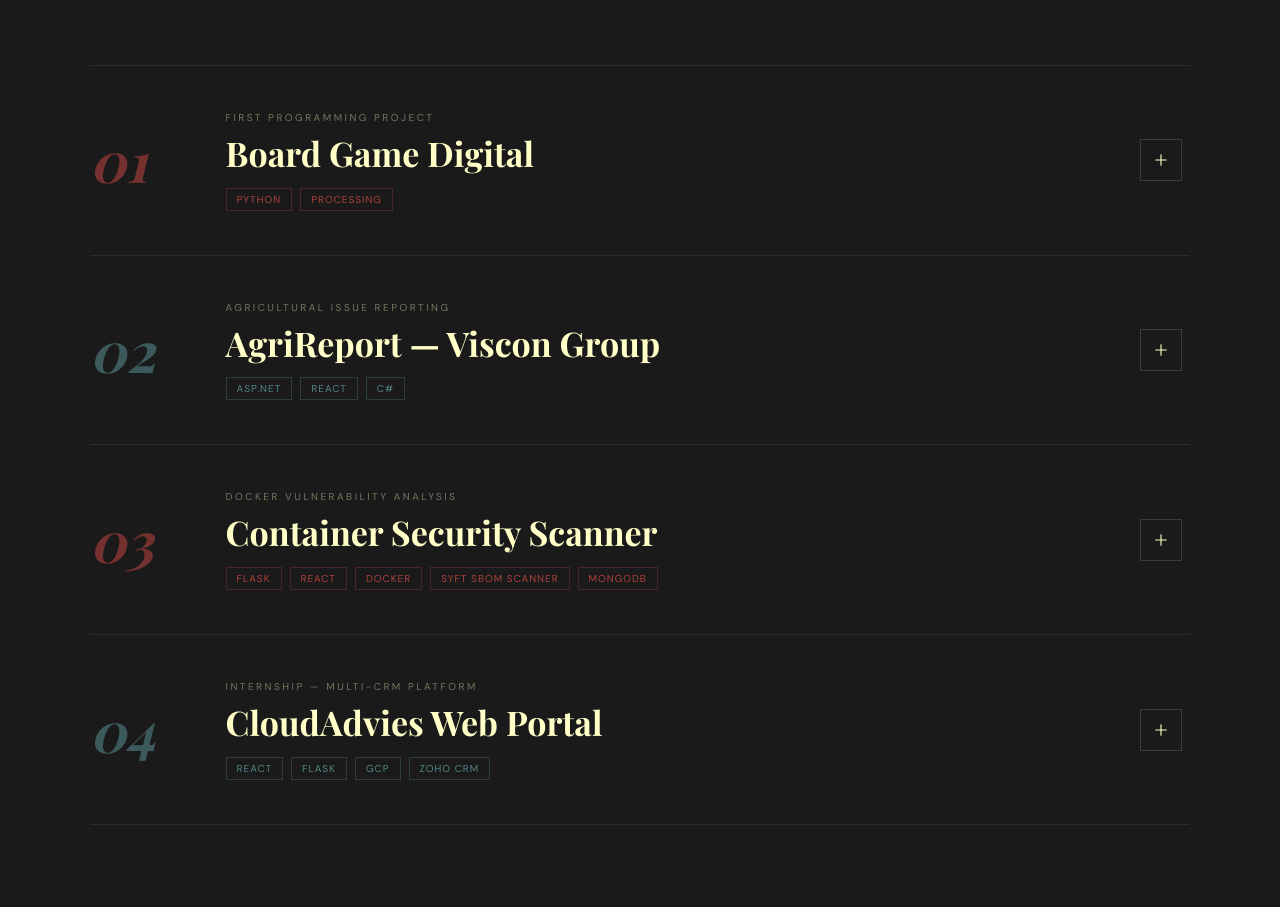
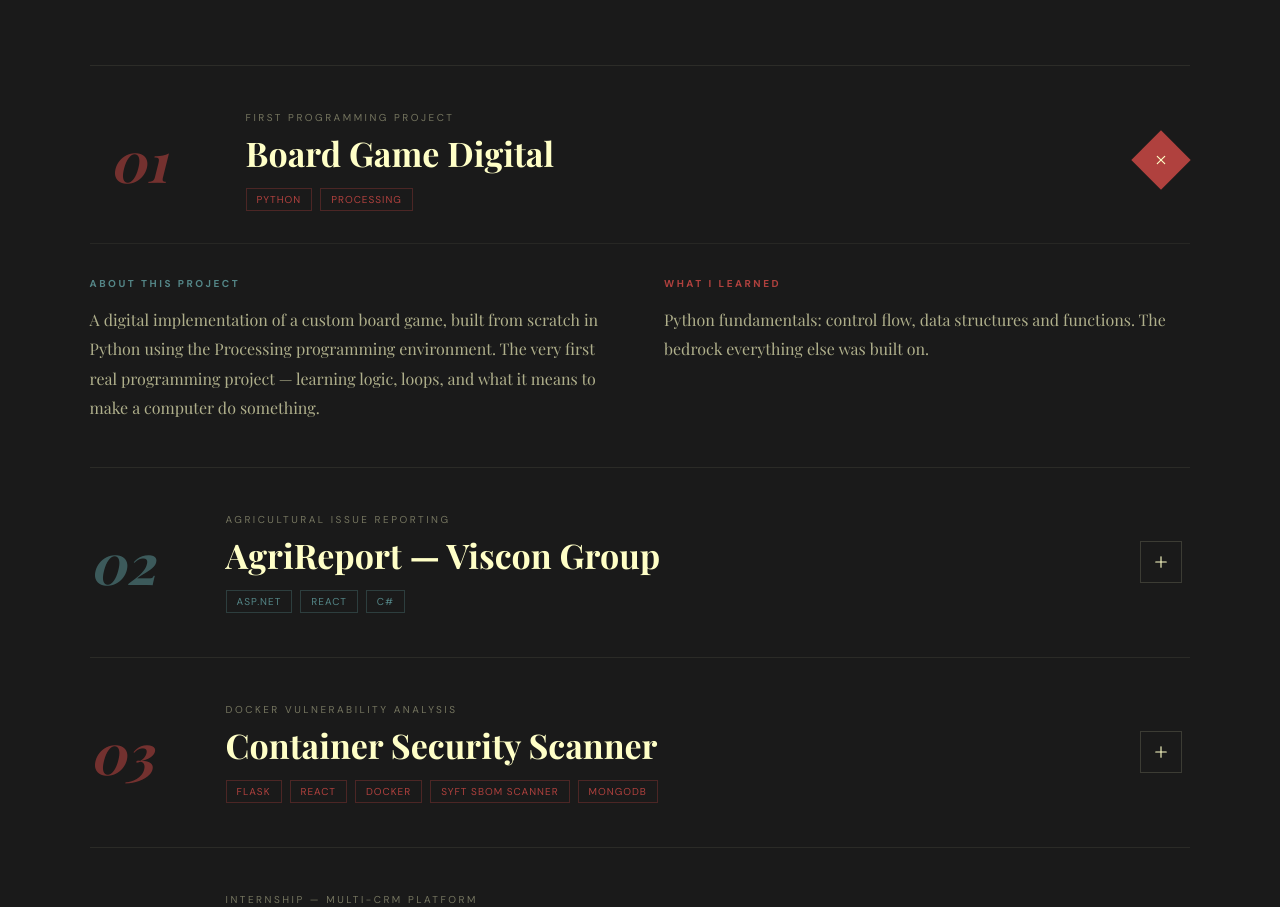
Before and after one commit to kieran20022/resume-website, a Next.js app in the folder resume/: page / in a window 1280 px wide. Shown: the part 3583-4490 px from the top of the page. Built offline with nearby package versions, Linux system fonts and the light colour scheme; a web font is replaced by a local one.

Commit message:
Cursor for projects

```diff
--- a/resume/src/app/globals.css
+++ b/resume/src/app/globals.css
@@ -67,6 +67,11 @@
   to   { opacity: 1; transform: translateY(0); }
 }
 
+@keyframes rippleOut {
+  from { transform: scale(0); opacity: 0.45; }
+  to   { transform: scale(6); opacity: 0; }
+}
+
 .reveal {
   opacity: 0;
   transform: translateY(34px);
--- a/resume/src/app/page.tsx
+++ b/resume/src/app/page.tsx
@@ -1,6 +1,6 @@
 "use client";
 
-import { useEffect, useState } from "react";
+import { useEffect, useRef, useState } from "react";
 import { motion } from "motion/react";
 import {
   ArrowRight,
@@ -105,6 +105,14 @@
 export default function Home() {
   const [scrolled, setScrolled] = useState(false);
   const [activeProject, setActiveProject] = useState<number | null>(null);
+  const [cursorVisible, setCursorVisible] = useState(false);
+  const [cursorX, setCursorX] = useState(0);
+  const [cursorY, setCursorY] = useState(0);
+  const [cursorClicking, setCursorClicking] = useState(false);
+  const [cursorFading, setCursorFading] = useState(false);
+  const [projectRipple, setProjectRipple] = useState(false);
+  const firstProjectRef = useRef<HTMLDivElement>(null);
+  const projectsTriggered = useRef(false);
 
   useEffect(() => {
     const onScroll = () => setScrolled(window.scrollY > 60);
@@ -123,6 +131,43 @@
     );
     els.forEach((el) => io.observe(el));
     return () => io.disconnect();
+  }, []);
+
+  useEffect(() => {
+    const section = document.getElementById("projects");
+    if (!section) return;
+    const timeouts: ReturnType<typeof setTimeout>[] = [];
+
+    const io = new IntersectionObserver(
+      ([entry]) => {
+        if (entry.isIntersecting && !projectsTriggered.current) {
+          projectsTriggered.current = true;
+          const t0 = setTimeout(() => {
+            if (!firstProjectRef.current) return;
+            const rect = firstProjectRef.current.getBoundingClientRect();
+            const tx = rect.right - 25;
+            const ty = rect.top + rect.height / 2;
+            setCursorX(tx + 55);
+            setCursorY(ty + 45);
+            setCursorVisible(true);
+            const t1 = setTimeout(() => { setCursorX(tx); setCursorY(ty); }, 60);
+            const t2 = setTimeout(() => { setCursorClicking(true); setProjectRipple(true); }, 960);
+            const t3 = setTimeout(() => { setActiveProject(0); }, 1100);
+            const t4 = setTimeout(() => { setCursorClicking(false); }, 1260);
+            const t5 = setTimeout(() => { setCursorFading(true); }, 1500);
+            const t6 = setTimeout(() => { setCursorVisible(false); setCursorFading(false); }, 1950);
+            timeouts.push(t1, t2, t3, t4, t5, t6);
+          }, 700);
+          timeouts.push(t0);
+        }
+      },
+      { threshold: 0.25 },
+    );
+    io.observe(section);
+    return () => {
+      io.disconnect();
+      timeouts.forEach(clearTimeout);
+    };
   }, []);
 
   return (
@@ -1128,6 +1173,7 @@
                 }}
               >
                 <div
+                  ref={i === 0 ? firstProjectRef : undefined}
                   style={{
                     display: "grid",
                     gridTemplateColumns: "clamp(64px, 9vw, 108px) 1fr 50px",
@@ -1451,6 +1497,59 @@
           © 2025 — All Rights Reserved
         </span>
       </footer>
+
+      {cursorVisible && (
+        <div
+          style={{
+            position: "fixed",
+            left: cursorX,
+            top: cursorY,
+            transform: `translate(-50%, -50%) scale(${cursorClicking ? 0.65 : 1})`,
+            width: "20px",
+            height: "20px",
+            borderRadius: "50%",
+            border: "1.5px solid rgba(255,255,199,0.8)",
+            background: cursorClicking
+              ? "rgba(255,255,199,0.22)"
+              : "rgba(255,255,199,0.06)",
+            pointerEvents: "none",
+            zIndex: 9999,
+            transition:
+              "left 0.85s cubic-bezier(0.25, 0.46, 0.45, 0.94), top 0.85s cubic-bezier(0.25, 0.46, 0.45, 0.94), transform 0.13s ease, background 0.13s ease, opacity 0.4s ease",
+            opacity: cursorFading ? 0 : 1,
+          }}
+        >
+          <div
+            style={{
+              position: "absolute",
+              top: "50%",
+              left: "50%",
+              transform: "translate(-50%, -50%)",
+              width: "4px",
+              height: "4px",
+              borderRadius: "50%",
+              background: "rgba(255,255,199,0.9)",
+            }}
+          />
+        </div>
+      )}
+      {projectRipple && (
+        <div
+          style={{
+            position: "fixed",
+            left: cursorX - 20,
+            top: cursorY - 20,
+            width: "40px",
+            height: "40px",
+            borderRadius: "50%",
+            border: "1px solid rgba(255,255,199,0.4)",
+            pointerEvents: "none",
+            zIndex: 9998,
+            animation: "rippleOut 0.7s ease forwards",
+          }}
+          onAnimationEnd={() => setProjectRipple(false)}
+        />
+      )}
     </main>
   );
 }
```
